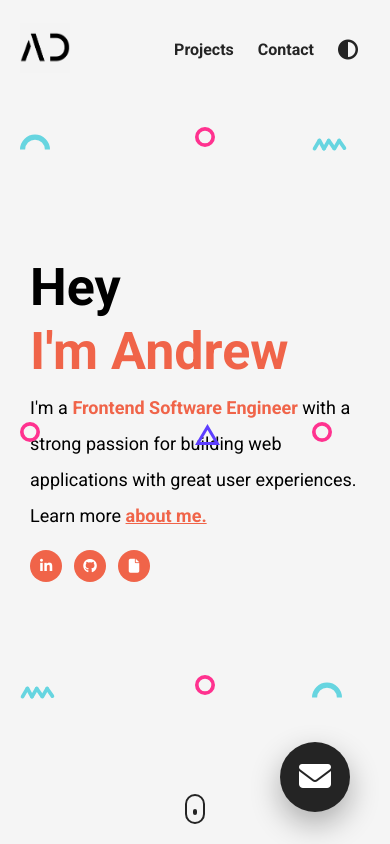
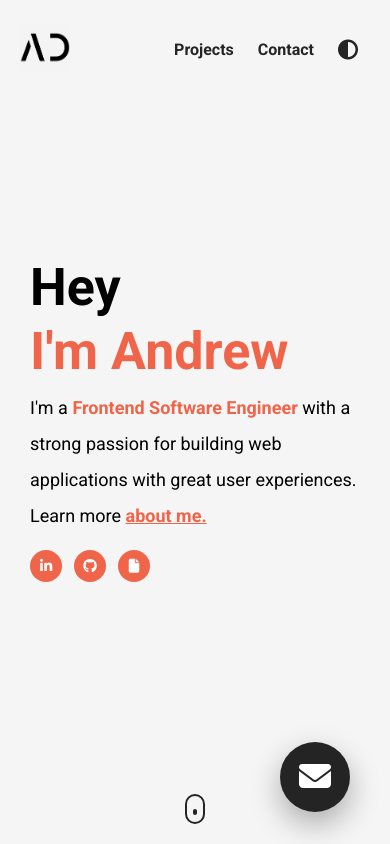
Before and after one commit to andrew-debyl/Advanced-E-Portfolio, a plain HTML site: page index.html in a window 390 px wide. Shown: the top 844 px of the page. Drawn offline with nearby package versions, Linux system fonts and the light colour scheme.

Commit message:
removing shapes for small phones

```diff
--- a/style.css
+++ b/style.css
@@ -664,6 +664,33 @@ footer {
     .modal__half {
         width: 100%;
     }
+    .shape--0 {
+        height: 0%;
+    }
+    .shape--1 {
+        height: 0%;
+    }
+    .shape--2 {
+        height: 0%;
+    }
+    .shape--3 {
+        height: 0%;
+    }
+    .shape--4 {
+        height: 0%;
+    }
+    .shape--5 {
+        height: 0%;
+    }
+    .shape--6 {
+        height: 0%;
+    }
+    .shape--7 {
+        height: 0%;
+    }
+    .shape--8 {
+        height: 0%;
+    }
 }
 
 /* Small phones */
```
